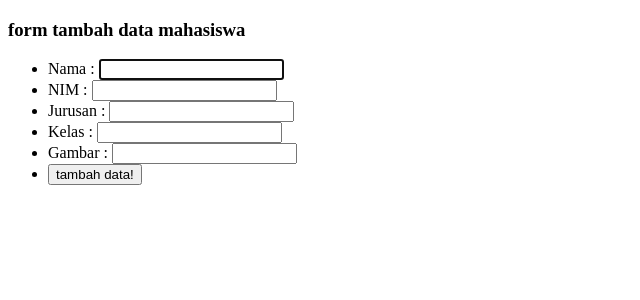
After one commit to tuyyullzz/pw2020_33319007, a PHP site: page /tambah.php in a window 1280 px wide. The commit adds this page. Shown: the top 300 px of the page, without its empty margins (0-640 px from the left). Run offline with PHP 8.4, Linux system fonts and the light colour scheme.

Commit message:
tambah data

```diff
--- a/kuliah/pertemuan10/functions.php
+++ b/kuliah/pertemuan10/functions.php
@@ -23,3 +23,23 @@ function query($query)
 
   return $rows;
 }
+
+function tambah($data)
+{
+  $conn = koneksi();
+
+  $nama = htmlspecialchars($data['nama']);
+  $nim = htmlspecialchars($data['nim']);
+  $jurusan = htmlspecialchars($data['jurusan']);
+  $kelas = htmlspecialchars($data['kelas']);
+  $gambar = htmlspecialchars($data['gambar']);
+
+  $query = "INSERT INTO
+              mahasiswa
+              VALUES
+              (null, '$nama', '$nim','$jurusan','$kelas','$gambar');
+          ";
+  mysqli_query($conn, $query);
+  echo mysqli_error($conn);
+  return mysqli_affected_rows($conn);
+}
--- a/kuliah/pertemuan10/latihan3.php
+++ b/kuliah/pertemuan10/latihan3.php
@@ -14,6 +14,9 @@ $mahasiswa = query("SELECT * FROM mahasiswa");
 
 <body>
   <h3>Daftar Mahasiswa</h3>
+
+  <a href="">tambah data mahasiswa</a>
+  <br><br>
 
   <table border="1" cellpadding="18" cellspacing="0">
     <tr>
--- /dev/null
+++ b/kuliah/pertemuan10/tambah.php
@@ -0,0 +1,67 @@
+<?php
+require 'functions.php';
+
+//apakah tombol tambah sudah ditekan
+if (isset($_POST['tambah'])) {
+  if (tambah($_POST) > 0) {
+    echo "<script>
+        alert('berhasil');
+        document.location.href = 'latihan3.php';
+    </script>";
+  } else {
+    echo "gagal";
+  }
+}
+?>
+
+<!DOCTYPE html>
+<html lang="en">
+
+<head>
+  <meta charset="UTF-8">
+  <meta name="viewport" content="width=device-width, initial-scale=1.0">
+  <title>form tambah data mahasiswa</title>
+</head>
+
+<body>
+  <h3>form tambah data mahasiswa</h3>
+  <form action="" method="POST">
+    <ul>
+      <li>
+        <label>
+          Nama :
+          <input type="text" name="nama" autofocus required>
+        </label>
+      </li>
+      <li>
+        <label>
+          NIM :
+          <input type="text" name="nim" required>
+        </label>
+      </li>
+      <li>
+        <label>
+          Jurusan :
+          <input type="text" name="jurusan" required>
+        </label>
+      </li>
+      <li>
+        <label>
+          Kelas :
+          <input type="text" name="kelas" required>
+        </label>
+      </li>
+      <li>
+        <label>
+          Gambar :
+          <input type="text" name="gambar" required>
+        </label>
+      </li>
+      <li>
+        <button type="submit" name="tambah">tambah data!</button>
+      </li>
+    </ul>
+  </form>
+</body>
+
+</html>
```
